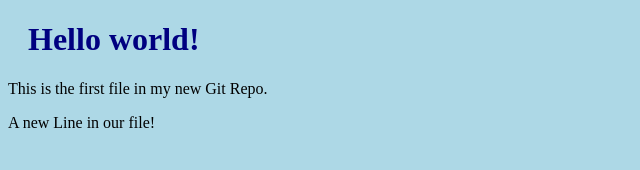
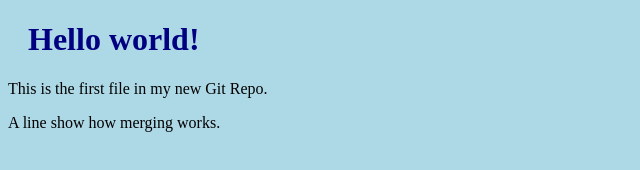
Before and after one commit to aleksifuna/hello-world, a plain HTML site: page index.html in a window 1280 px wide. Shown: the full height of the page, 0-640 px from the left. Drawn offline with Linux system fonts and the light colour scheme.

Commit message:
updated index.html with emergency fix

```diff
--- a/index.html
+++ b/index.html
@@ -8,7 +8,7 @@
 
 <h1>Hello world!</h1>
 <p>This is the first file in my new Git Repo.</p>
-<p>A new Line in our file!</p>
+<p>A line show how merging works.</p>
 
 </body>
 </html>
```
